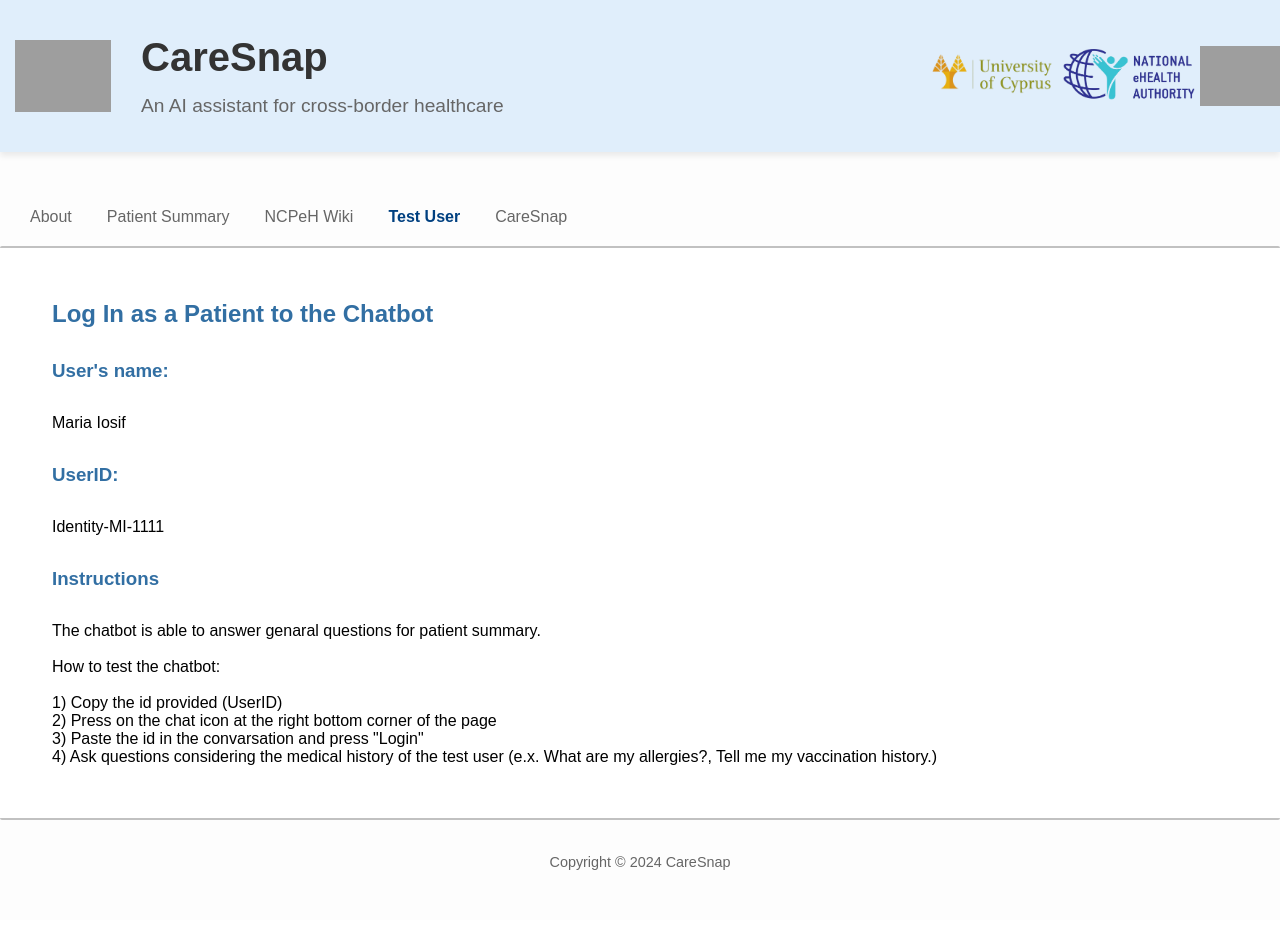
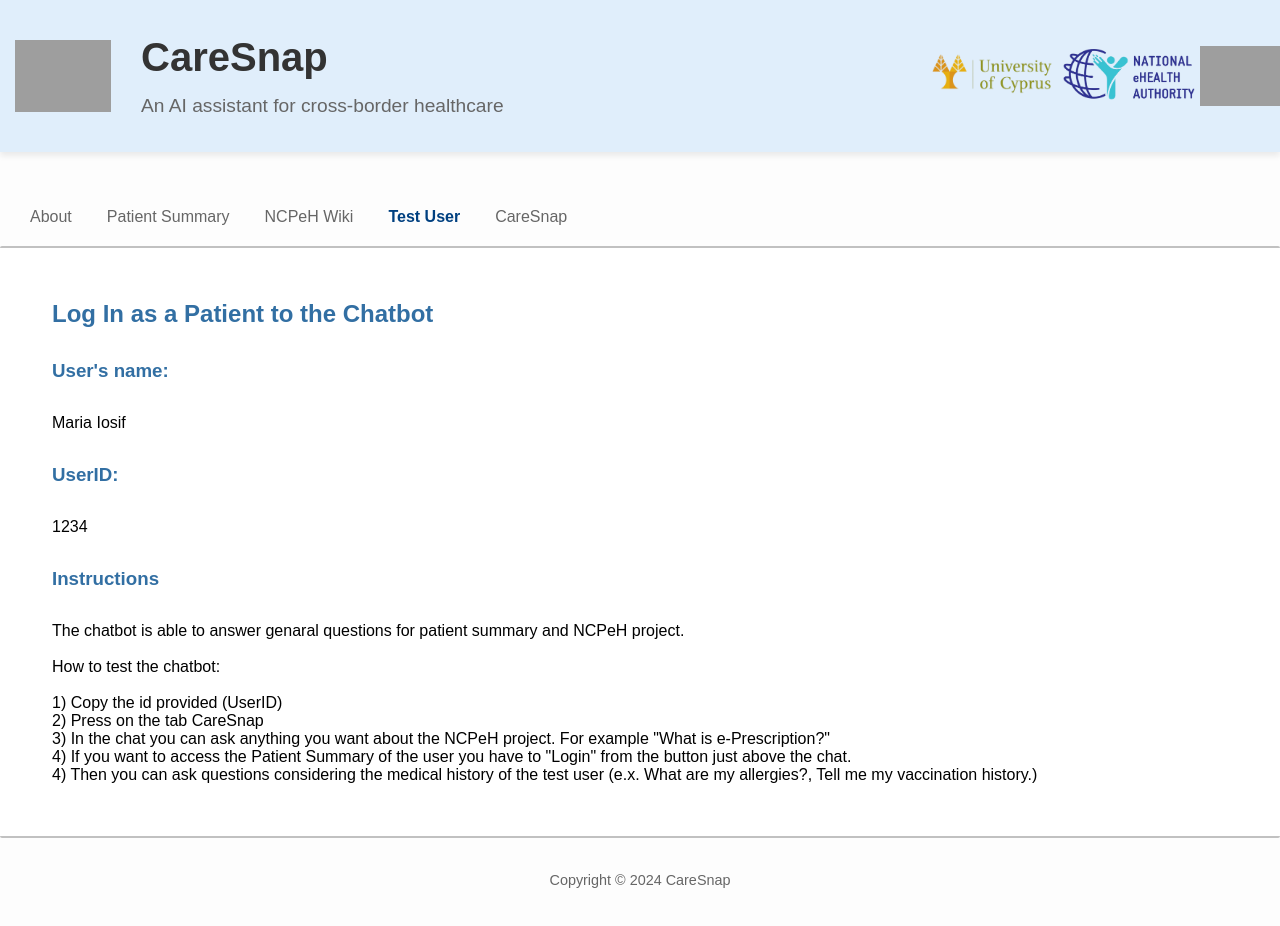
Before and after one commit to AlikiVasili/CareSnap, an Angular app: page / in a window 1280 px wide. Both pictures are taken after a click on the button "Test User". Shown: the top 926 px of the page. Built offline with nearby package versions, Linux system fonts and the light colour scheme; grey boxes are pictures that could not be loaded.

Commit message:
changing the test user commands

```diff
--- a/src/app/test-user-section/test-user-section.component.html
+++ b/src/app/test-user-section/test-user-section.component.html
@@ -3,14 +3,15 @@
     <h3>User's name: </h3>
     <p>Maria Iosif</p>
     <h3>UserID: </h3>
-    <p>Identity-MI-1111</p>
+    <p>1234</p>
     <h3>Instructions</h3>
     <p>
-        The chatbot is able to answer genaral questions for patient summary.
+        The chatbot is able to answer genaral questions for patient summary and NCPeH project.
         <br><br>How to test the chatbot:
         <br><br>1) Copy the id provided (UserID)
-        <br>2) Press on the chat icon at the right bottom corner of the page
-        <br>3) Paste the id in the convarsation and press "Login"
-        <br>4) Ask questions considering the medical history of the test user (e.x. What are my allergies?, Tell me my vaccination history.)
+        <br>2) Press on the tab CareSnap
+        <br>3) In the chat you can ask anything you want about the NCPeH project. For example "What is e-Prescription?"
+        <br>4) If you want to access the Patient Summary of the user you have to "Login" from the button just above the chat.
+        <br>4) Then you can ask questions considering the medical history of the test user (e.x. What are my allergies?, Tell me my vaccination history.)
     </p>
 </app-card>
```
